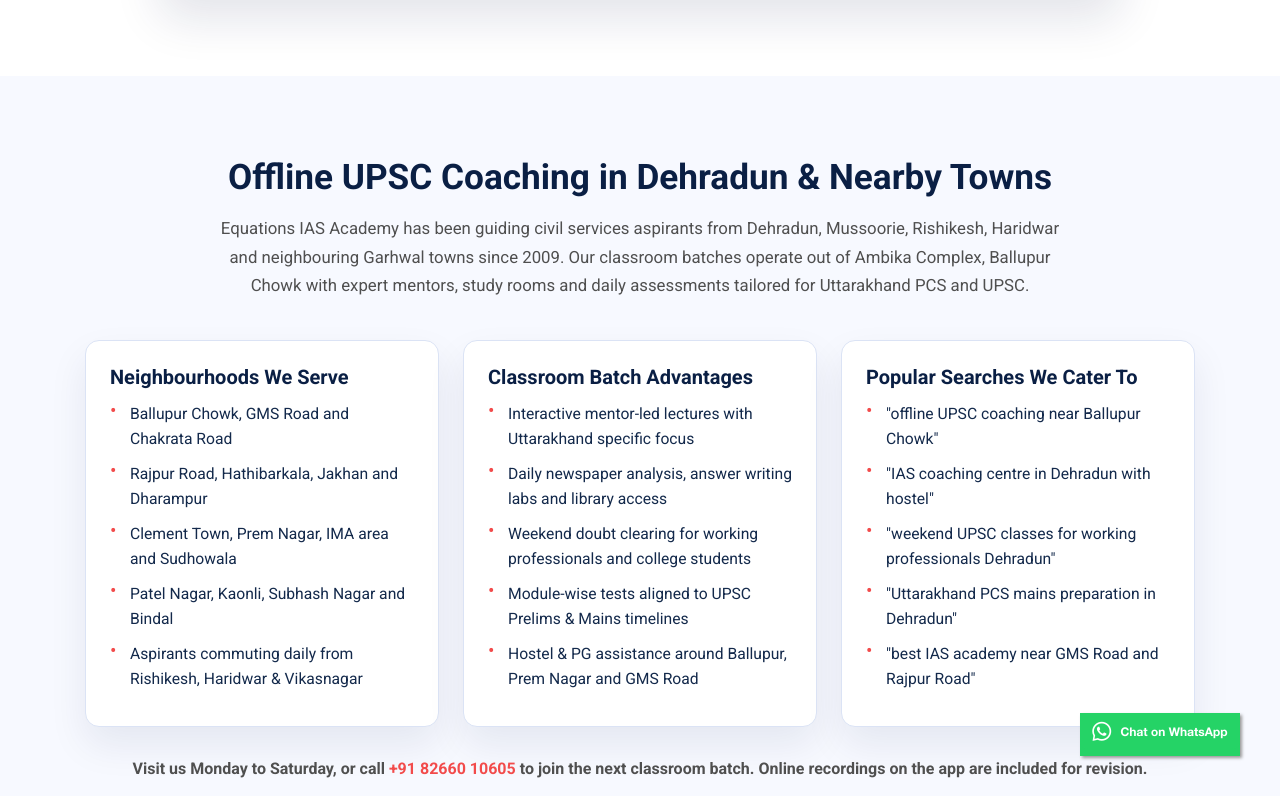
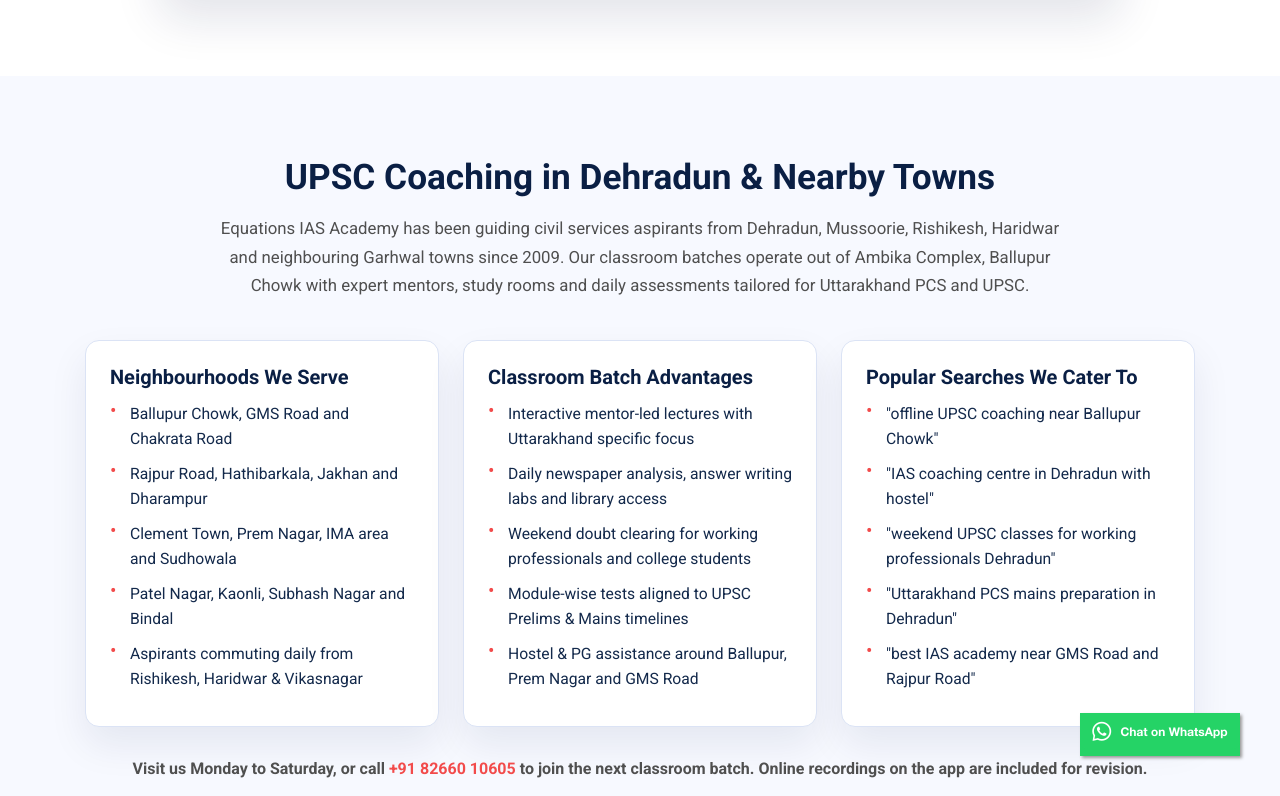
Before and after one commit to EquationsIAS/equations-website, a Jekyll site: the page built from index.html, in a window 1280 px wide and 900 px high, scrolled down 2504 px, cut to the strip 104-900 px from the top of the window. Built offline with Jekyll 4.4.1, drawn with Linux system fonts in a browser that asks for light colours.

```diff
--- a/contact.html
+++ b/contact.html
@@ -11,8 +11,8 @@
     <meta name="description" content="Visit Equations IAS Academy’s UPSC coaching campus at Ambika Complex, Ballupur Chowk, Dehradun. Call +91 82660 10605 for classroom counselling and admissions.">
     <meta name="keywords" content="Equations IAS contact, UPSC coaching contact Dehradun, IAS academy Ballupur Chowk, classroom UPSC admissions Dehradun">
     <meta property="og:description" content="Connect with Equations IAS Academy in Dehradun for classroom UPSC, IAS and PCS admissions, counselling and centre visits.">
-    <meta name="twitter:title" content="Contact Equations IAS (Offline UPSC Coaching Dehradun)">
-    <meta property="og:title" content="Contact Equations IAS (Offline UPSC Coaching Dehradun)">
+    <meta name="twitter:title" content="Contact Equations IAS (UPSC Coaching Dehradun)">
+    <meta property="og:title" content="Contact Equations IAS (UPSC Coaching Dehradun)">
     <meta name="twitter:description" content="Reach Equations IAS Academy at Ballupur Chowk, Dehradun for classroom UPSC coaching queries, batch schedules and admissions.">
     <meta property="og:url" content="https://equations.co.in/contact">
     <meta property="og:type" content="article">
@@ -31,7 +31,7 @@
     <link rel="stylesheet" href="style.css">
     <link rel="stylesheet" href="https://cdnjs.cloudflare.com/ajax/libs/slick-carousel/1.8.1/slick-theme.min.css" integrity="sha512-17EgCFERpgZKcm0j0fEq1YCJuyAWdz9KUtv1EjVuaOz8pDnh/0nZxmU6BBXwaaxqoi9PQXnRWqlcDB027hgv9A==" crossorigin="anonymous" referrerpolicy="no-referrer" />
     <link rel="stylesheet" href="https://cdnjs.cloudflare.com/ajax/libs/slick-carousel/1.8.1/slick.min.css" integrity="sha512-yHknP1/AwR+yx26cB1y0cjvQUMvEa2PFzt1c9LlS4pRQ5NOTZFWbhBig+X9G9eYW/8m0/4OXNx8pxJ6z57x0dw==" crossorigin="anonymous" referrerpolicy="no-referrer" />
-    <title>Contact Equations IAS | Offline UPSC Coaching in Dehradun</title>
+    <title>Contact Equations IAS | UPSC Coaching in Dehradun</title>
 
 </head>
 <body>
--- a/index.html
+++ b/index.html
@@ -15,10 +15,10 @@
         content="UPSC coaching Dehradun, IAS classes Ballupur Chowk, PCS coaching Uttarakhand, civil services institute Dehradun, Equations IAS Academy">
     <meta property="og:description"
         content="Join Equations IAS Academy for classroom UPSC & IAS coaching in Dehradun with daily answer writing labs, Uttarakhand PCS mentorship and digital support.">
-    <meta name="twitter:title" content="Offline UPSC & IAS Coaching in Dehradun | Equations IAS Academy">
-    <meta property="og:title" content="Offline UPSC & IAS Coaching in Dehradun | Equations IAS Academy">
+    <meta name="twitter:title" content="UPSC & IAS Coaching in Dehradun | Equations IAS Academy">
+    <meta property="og:title" content="UPSC & IAS Coaching in Dehradun | Equations IAS Academy">
     <meta name="twitter:description"
-        content="Offline UPSC and IAS coaching in Dehradun at Ballupur Chowk with experienced mentors, Uttarakhand PCS focus and Classplus online support.">
+        content="UPSC and IAS coaching in Dehradun at Ballupur Chowk with experienced mentors, Uttarakhand PCS focus and Classplus online support.">
     <meta property="og:url" content="https://equations.co.in/">
     <meta property="og:type" content="website">
     <meta property="og:locale" content="en_IN">
@@ -42,7 +42,7 @@
     <link rel="stylesheet" href="https://cdnjs.cloudflare.com/ajax/libs/slick-carousel/1.8.1/slick.min.css"
         integrity="sha512-yHknP1/AwR+yx26cB1y0cjvQUMvEa2PFzt1c9LlS4pRQ5NOTZFWbhBig+X9G9eYW/8m0/4OXNx8pxJ6z57x0dw=="
         crossorigin="anonymous" referrerpolicy="no-referrer" />
-    <title>Offline UPSC & IAS Coaching in Dehradun | Equations IAS Academy</title>
+    <title>UPSC & IAS Coaching in Dehradun | Equations IAS Academy</title>
 
     <script type="application/ld+json">
         {
@@ -566,7 +566,7 @@
 
     <section class="local-section">
         <div class="local-container">
-            <h2 class="local-heading">Offline UPSC Coaching in Dehradun & Nearby Towns</h2>
+            <h2 class="local-heading">UPSC Coaching in Dehradun & Nearby Towns</h2>
             <p class="local-intro">Equations IAS Academy has been guiding civil services aspirants from Dehradun,
                 Mussoorie, Rishikesh, Haridwar and neighbouring Garhwal towns since 2009. Our classroom batches operate out
                 of Ambika Complex, Ballupur Chowk with expert mentors, study rooms and daily assessments tailored for
```
Also changed, not shown: upsc-ias-coaching-in-dehradun.html (+4 -4 lines).
